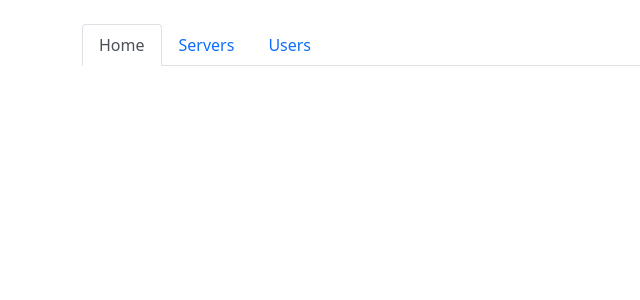
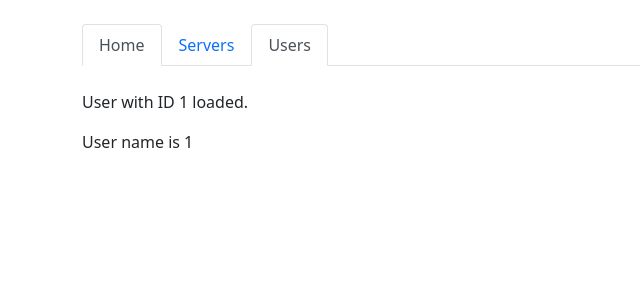
Before and after one commit to joadelvia/servers, an Angular app: page /users/1/1 in a window 1280 px wide. Before the commit this address led to /. Shown: the top 300 px of the page, without its empty margins (0-640 px from the left). Built offline with nearby package versions, Linux system fonts and the light colour scheme.

Commit message:
Finalizada parte 3

```diff
--- a/src/app/app-routing.module.ts
+++ b/src/app/app-routing.module.ts
@@ -7,7 +7,7 @@
 
 const routes: Routes = [
   { path: '', component: HomeComponent },
-  { path: 'users/:id', component: UserComponent },
+  { path: 'users/:id/:name', component: UserComponent },
   { path: 'servers', component: ServersComponent },
 ];
 
--- a/src/app/users/user/user.component.html
+++ b/src/app/users/user/user.component.html
@@ -1,4 +1,4 @@
 
 
-<p>User with ID _ID_ loaded.</p>
-<p>User name is _NAME_</p>
+<p>User with ID {{user.id}} loaded.</p>
+<p>User name is {{user.name|titlecase}}</p>
--- a/src/app/users/user/user.component.ts
+++ b/src/app/users/user/user.component.ts
@@ -1,4 +1,6 @@
-import { Component, OnInit } from '@angular/core';
+import { Component, OnDestroy, OnInit } from '@angular/core';
+import { ActivatedRoute } from '@angular/router';
+import { Subscription } from 'rxjs';
 
 @Component({
   selector: 'app-user',
@@ -6,11 +8,27 @@
   styles: [
   ]
 })
-export class UserComponent implements OnInit {
+export class UserComponent implements OnInit, OnDestroy {
   user!: {id: number, name: string};
-  constructor() { }
+  paramsSubscription!: Subscription;
+  constructor(private route: ActivatedRoute) { }
 
   ngOnInit(): void {
+    this.user = {
+      id: this.route.snapshot.params['id'],
+      name: this.route.snapshot.params['name']
+    }
+    this.paramsSubscription = this.route.params
+    .subscribe(
+      (updatedParams) => {
+        this.user.id = updatedParams['id'];
+        this.user.name = updatedParams['name'];
+      }
+    )
+  }
+
+  ngOnDestroy() {
+    this.paramsSubscription.unsubscribe();
   }
 
 }
```
